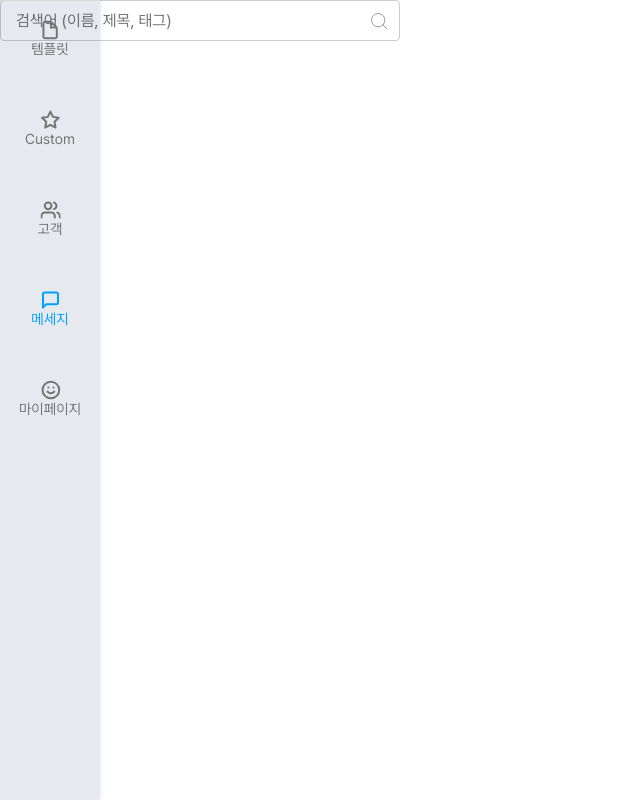
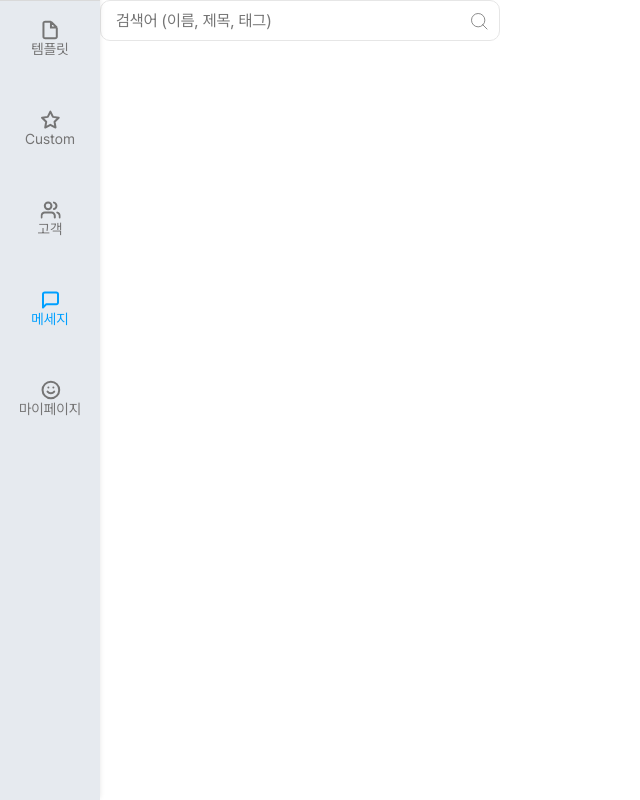
Before and after one commit to yulmam/ssenbi, a Next.js app: page /message in a window 1280 px wide. Shown: the whole page, without its empty margins (0-640 px from the left). Built offline with nearby package versions, Linux system fonts and the light colour scheme.

Commit message:
style : serchBar 위치 스타일

```diff
--- a/src/app/(pages)/message/page.tsx
+++ b/src/app/(pages)/message/page.tsx
@@ -4,8 +4,8 @@ export default function MessagePage() {
   const onChan = () => {};
 
   return (
-    <>
+    <div className="page-container">
       <SearchBar onChange={onChan} placeholder="검색어 (이름, 제목, 태그)" />
-    </>
+    </div>
   );
 }
--- a/src/app/components/common/input/SearchBar.css
+++ b/src/app/components/common/input/SearchBar.css
@@ -1,8 +1,8 @@
 .search-bar {
   display: flex;
   align-items: center;
-  border: 1px solid #ccc;
-  border-radius: 4px;
+  border: 1px solid var(--gray-200);
+  border-radius: 10px;
   padding: 5px 10px;
   width: 100%;
   max-width: 400px;
@@ -19,7 +19,7 @@
 .search-icon {
   width: 20px;
   height: 20px;
-  color: #888;
+  color: var(--gray-500);
   cursor: pointer;
 }
 
```
